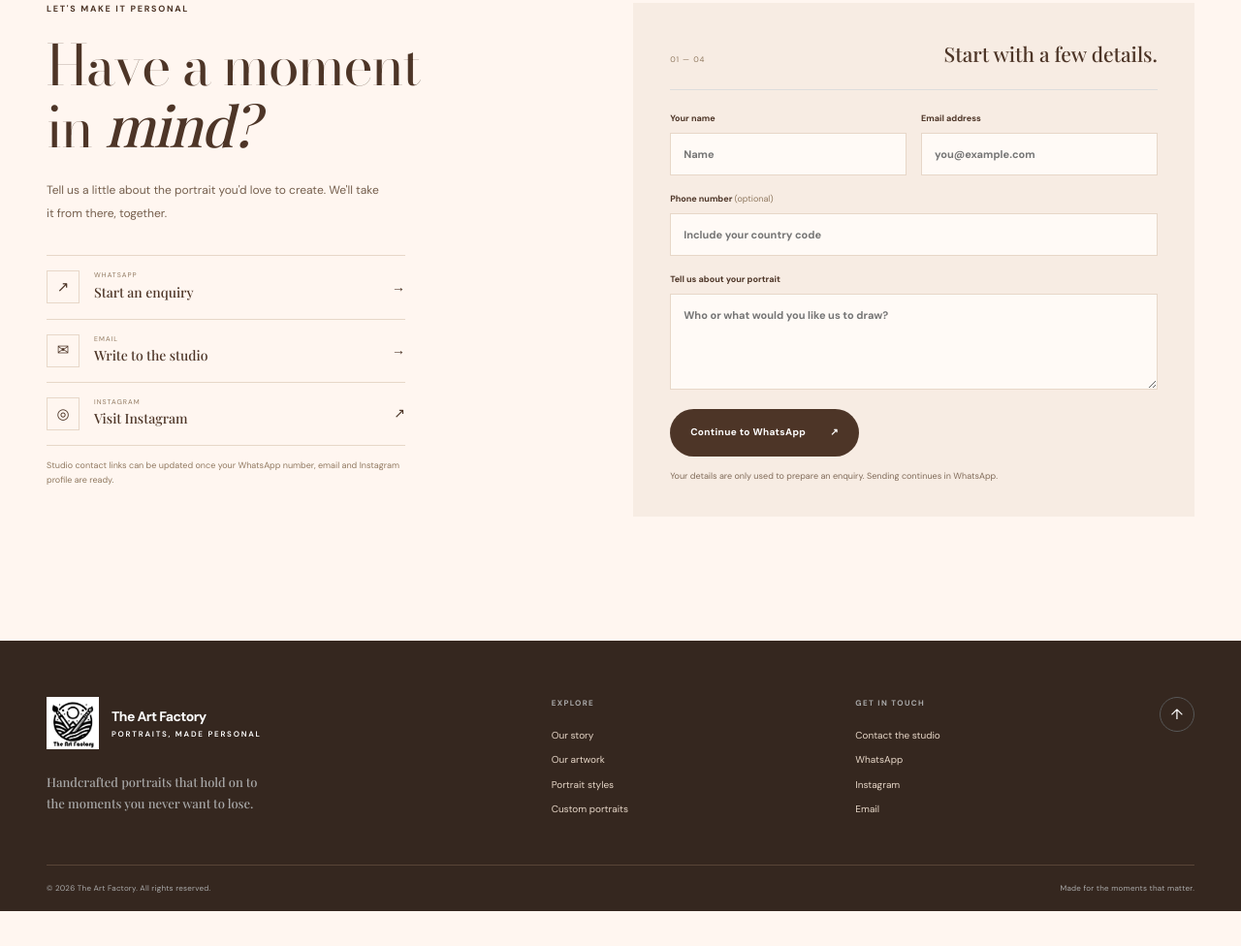
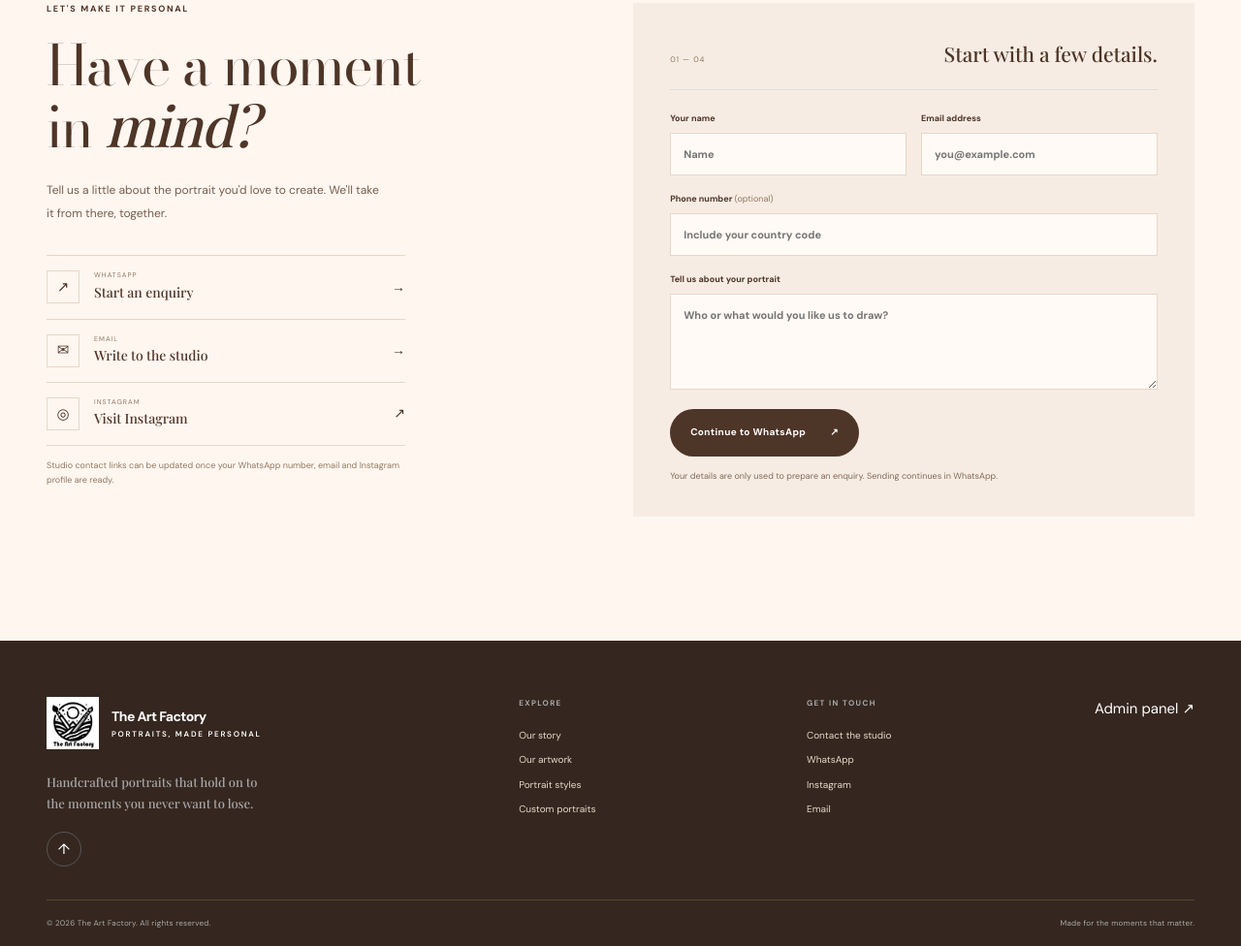
Before and after one commit to azhar2006-collab/Art-Factory, a plain HTML site: page index.html in a window 1280 px wide. Shown: the part 7097-8073 px from the top of the page at 97% size. Before the commit the page ends 8037 px from the top, so only its background shows below. Drawn offline with nearby package versions, Linux system fonts and the light colour scheme.

Commit message:
Add admin panel link to footer

```diff
--- a/index.html
+++ b/index.html
@@ -128,7 +128,7 @@
     </section>
   </main>
 
-  <footer class="site-footer"><div class="footer-main section-shell"><div class="footer-brand"><a class="brand brand-footer" href="#top"><img src="assets/the-art-factory-logo.jpg" alt="" width="64" height="64"><span class="brand-name">The Art Factory<small>PORTRAITS, MADE PERSONAL</small></span></a><p>Handcrafted portraits that hold on to the moments you never want to lose.</p></div><div class="footer-links"><h3>EXPLORE</h3><a href="#about">Our story</a><a href="#artwork">Our artwork</a><a href="#shop">Portrait styles</a><a href="#custom">Custom portraits</a></div><div class="footer-links"><h3>GET IN TOUCH</h3><a href="#contact">Contact the studio</a><a href="https://wa.me/?text=Hello%20The%20Art%20Factory" target="_blank" rel="noopener noreferrer">WhatsApp</a><a href="https://www.instagram.com/" target="_blank" rel="noopener noreferrer">Instagram</a><a href="mailto:?subject=Hello%20The%20Art%20Factory">Email</a></div><a class="back-top" href="#top" aria-label="Back to top">↑</a></div><div class="footer-bottom section-shell"><span>© <span id="year">2026</span> The Art Factory. All rights reserved.</span><span>Made for the moments that matter.</span></div></footer>
+  <footer class="site-footer"><div class="footer-main section-shell"><div class="footer-brand"><a class="brand brand-footer" href="#top"><img src="assets/the-art-factory-logo.jpg" alt="" width="64" height="64"><span class="brand-name">The Art Factory<small>PORTRAITS, MADE PERSONAL</small></span></a><p>Handcrafted portraits that hold on to the moments you never want to lose.</p></div><div class="footer-links"><h3>EXPLORE</h3><a href="#about">Our story</a><a href="#artwork">Our artwork</a><a href="#shop">Portrait styles</a><a href="#custom">Custom portraits</a></div><div class="footer-links"><h3>GET IN TOUCH</h3><a href="#contact">Contact the studio</a><a href="https://wa.me/?text=Hello%20The%20Art%20Factory" target="_blank" rel="noopener noreferrer">WhatsApp</a><a href="https://www.instagram.com/" target="_blank" rel="noopener noreferrer">Instagram</a><a href="mailto:?subject=Hello%20The%20Art%20Factory">Email</a></div><div class="footer-admin-wrap"><a class="footer-admin" href="admin.html">Admin panel <span aria-hidden="true">↗</span></a></div><a class="back-top" href="#top" aria-label="Back to top">↑</a></div><div class="footer-bottom section-shell"><span>© <span id="year">2026</span> The Art Factory. All rights reserved.</span><span>Made for the moments that matter.</span></div></footer>
 
   <dialog class="order-dialog" id="order-dialog" aria-labelledby="order-title"><button class="order-close" type="button" aria-label="Close order bag">×</button><p class="eyebrow">YOUR PORTRAIT COMMISSION</p><h2 id="order-title">Your order bag</h2><p class="order-intro">Choose the portrait styles you have in mind. We’ll confirm size, details and a quote with you before work begins.</p><div class="order-items" id="order-items"><p class="order-empty">Your bag is waiting for a portrait.</p></div><form class="order-form" id="order-form"><label>Your name<input name="name" autocomplete="name" required minlength="2" placeholder="Name"></label><div class="order-form-row"><label>Email <span>(optional)</span><input name="email" type="email" autocomplete="email" placeholder="you@example.com"></label><label>Phone / WhatsApp<input name="phone" type="tel" autocomplete="tel" required placeholder="Include country code"></label></div><label>Notes for the artist <span>(optional)</span><textarea name="notes" rows="3" placeholder="Size, occasion, number of people, or anything to know"></textarea></label><button class="button button-dark order-submit" type="submit" disabled>Continue order on WhatsApp <span>↗</span></button><p class="order-status" id="order-status" role="status">No payment is taken on this site. Your order request opens in WhatsApp.</p></form></dialog>
   <dialog class="lightbox" id="lightbox" aria-label="Artwork preview"><button class="lightbox-close" type="button" aria-label="Close preview">×</button><button class="lightbox-prev" type="button" aria-label="Previous artwork">←</button><figure><img src="" alt=""><figcaption></figcaption></figure><button class="lightbox-next" type="button" aria-label="Next artwork">→</button><span class="lightbox-counter"></span></dialog>
```
